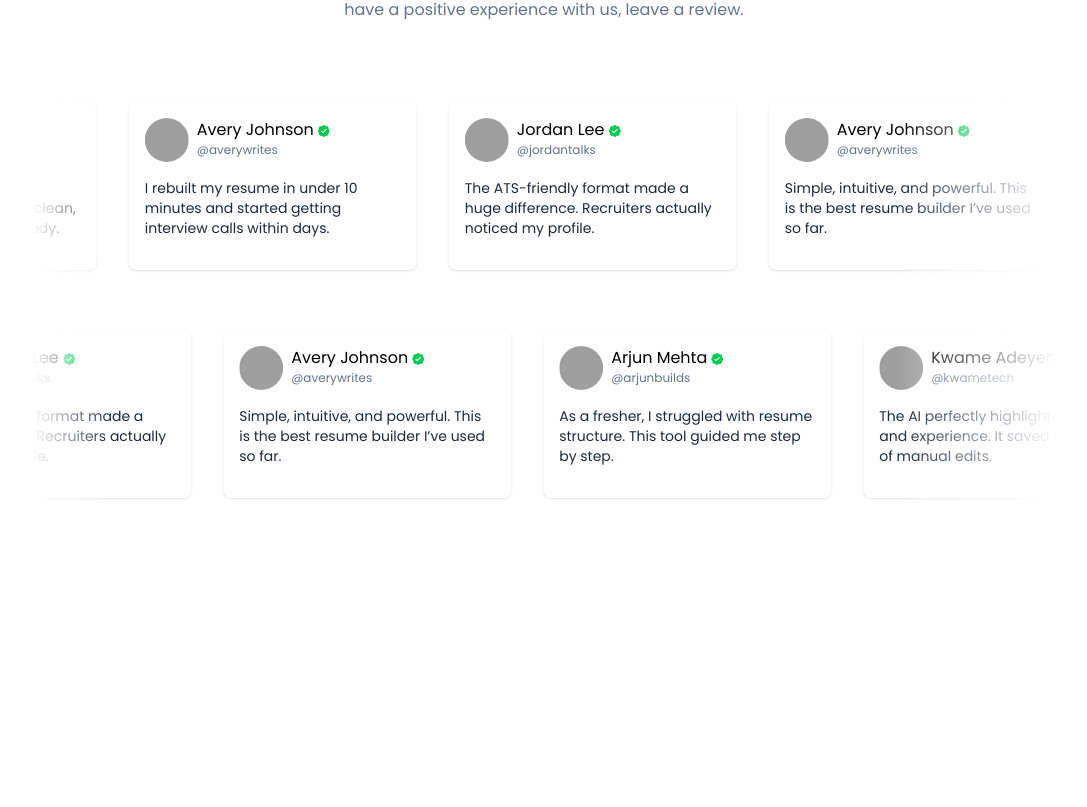
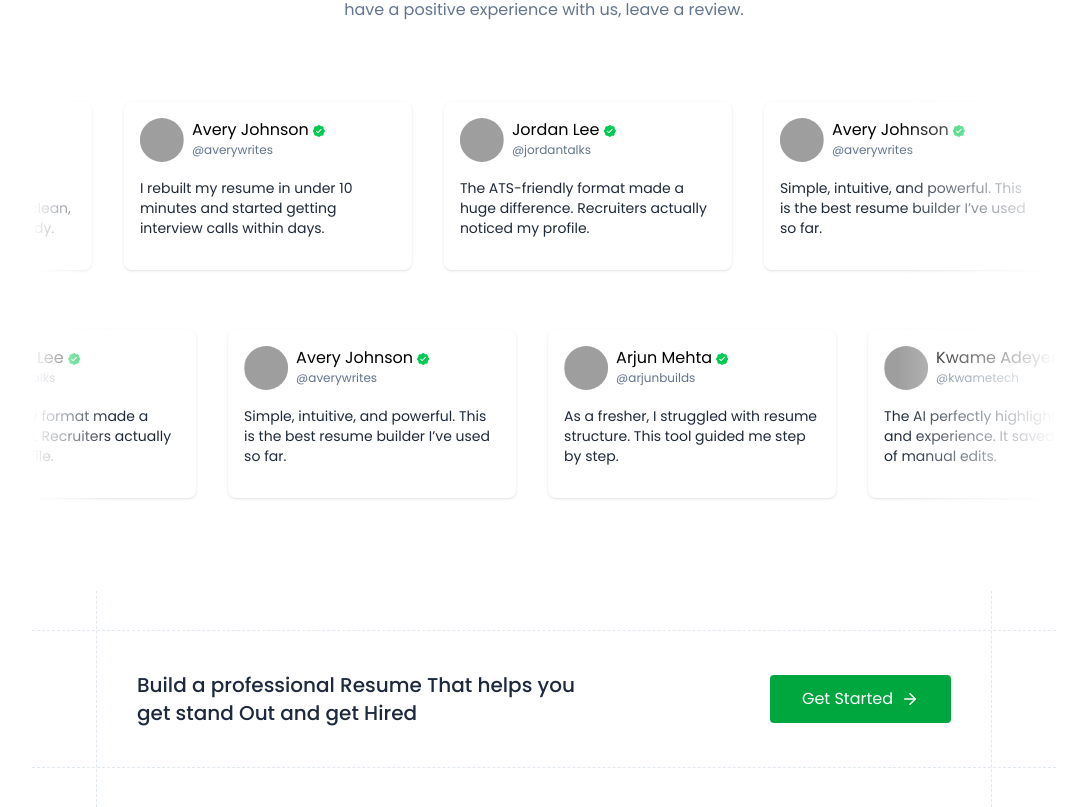
Before and after one commit to Kanish1012/KaniCV, a React (Vite) app in the folder client/: page / in a window 1280 px wide. Shown: the part 1628-2435 px from the top of the page, without its empty margins (96-1183 px from the left). Before the commit the page ends 2146 px from the top, so only its background shows below. Built offline with nearby package versions, Linux system fonts and the light colour scheme; grey boxes are pictures that could not be loaded.

Commit message:
call to action

```diff
--- a/client/src/components/home/CallToAction.jsx
+++ b/client/src/components/home/CallToAction.jsx
@@ -0,0 +1,39 @@
+import React from "react";
+
+const CallToAction = () => {
+    return (
+        <div
+            id="cta"
+            className="border-y border-dashed border-slate-200 w-full max-w-5xl mx-auto px-10 sm:px-16 mt-28"
+        >
+            <div className="flex flex-col md:flex-row text-center md:text-left items-center justify-between gap-8 px-3 md:px-10 border-x border-dashed border-slate-200 py-16 sm:py-20 -mt-10 -mb-10 w-full">
+                <p className="text-xl font-medium max-w-md text-slate-800">
+                    Build a professional Resume That helps you get stand Out and get Hired
+                </p>
+                <a
+                    href="https://prebuiltui.com"
+                    className="flex items-center gap-2 rounded py-3 px-8 bg-green-600 hover:bg-green-700 transition text-white"
+                >
+                    <span>Get Started</span>
+                    <svg
+                        xmlns="http://www.w3.org/2000/svg"
+                        width="24"
+                        height="24"
+                        viewBox="0 0 24 24"
+                        fill="none"
+                        stroke="currentColor"
+                        strokeWidth="2"
+                        strokeLinecap="round"
+                        strokeLinejoin="round"
+                        className="size-4.5"
+                    >
+                        <path d="M5 12h14" />
+                        <path d="m12 5 7 7-7 7" />
+                    </svg>
+                </a>
+            </div>
+        </div>
+    );
+};
+
+export default CallToAction;
--- a/client/src/pages/Home.jsx
+++ b/client/src/pages/Home.jsx
@@ -3,6 +3,7 @@
 import Hero from "../components/home/Hero";
 import Features from "../components/home/Features";
 import Testimonial from "../components/home/Testimonial";
+import CallToAction from "../components/home/CallToAction";
 
 const Home = () => {
     return (
@@ -11,6 +12,7 @@
             <Hero />
             <Features />
             <Testimonial />
+            <CallToAction />
         </div>
     );
 };
```
